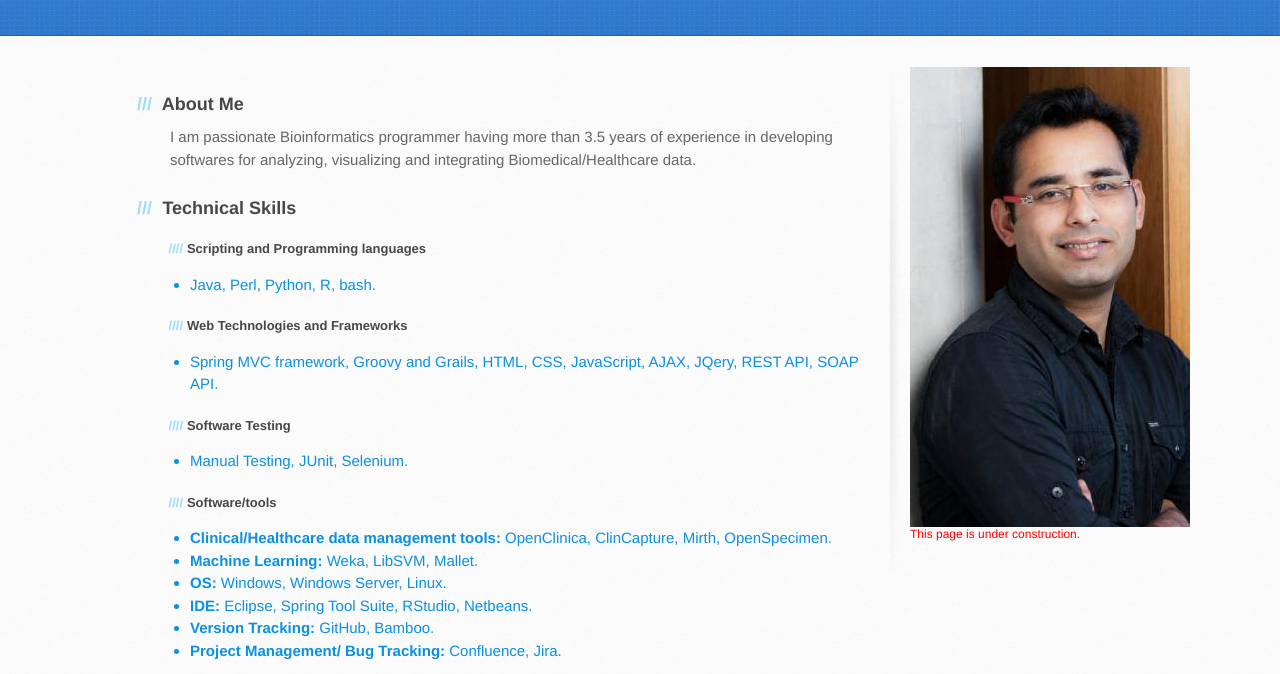
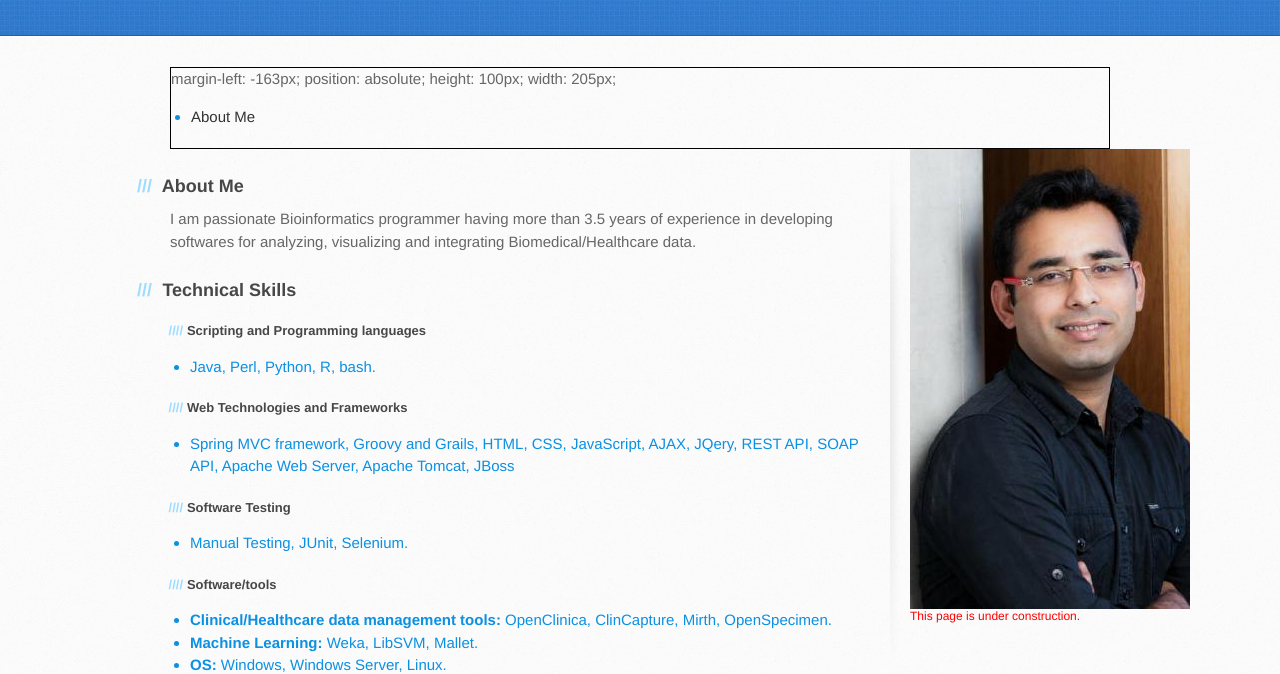
Before and after one commit to manishkumr/manishkumr.github.io, a plain HTML site: page index.html in a window 1280 px wide. Shown: the part 165-839 px from the top of the page. Drawn offline with Linux system fonts and the light colour scheme.

Commit message:
Added Web Technologies

```diff
--- a/index.html
+++ b/index.html
@@ -35,10 +35,24 @@
 
 	<div id="content-wrapper">
 		<div class="inner clearfix">
+			<div class = "left_nav" style="border: 1px solid black">
+			margin-left: -163px;
+    position: absolute;
+    height: 100px;
+    width: 205px;
+			<ul>
+				<li><a href = "#about_me">About Me</a></li>
+				</ul>
+
+
+			</div>
 			<section id="main-content">
+
+
+
 				<h3>
-					<a id="welcome-to-github-pages" class="anchor"
-						href="#welcome-to-github-pages" aria-hidden="true"><span
+					<a id="about_me" class="anchor"
+						href="#about_me" aria-hidden="true"><span
 						aria-hidden="true" class="octicon octicon-link"></span></a>About Me
 				</h3>
 
@@ -46,7 +60,7 @@
 					3.5 years of experience in developing softwares for analyzing,
 					visualizing and integrating Biomedical/Healthcare data.</p>
 				<h3>
-					<a id="welcome-to-github-pages" class="anchor"
+					<a id="tech_skills" class="anchor"
 						href="#welcome-to-github-pages" aria-hidden="true"><span
 						aria-hidden="true" class="octicon octicon-link"></span></a>Technical Skills
 				</h3>
@@ -57,7 +71,7 @@
 				</ul>
 				<h4>Web Technologies and Frameworks</h4>
 				<ul>
-				<li>Spring MVC framework, Groovy and Grails, HTML, CSS, JavaScript, AJAX, JQery, REST API, SOAP API.</li>
+				<li>Spring MVC framework, Groovy and Grails, HTML, CSS, JavaScript, AJAX, JQery, REST API, SOAP API, Apache Web Server, Apache Tomcat, JBoss</li>
 				</ul>
 				<h4>Software Testing</h4>
 				<ul>
```
